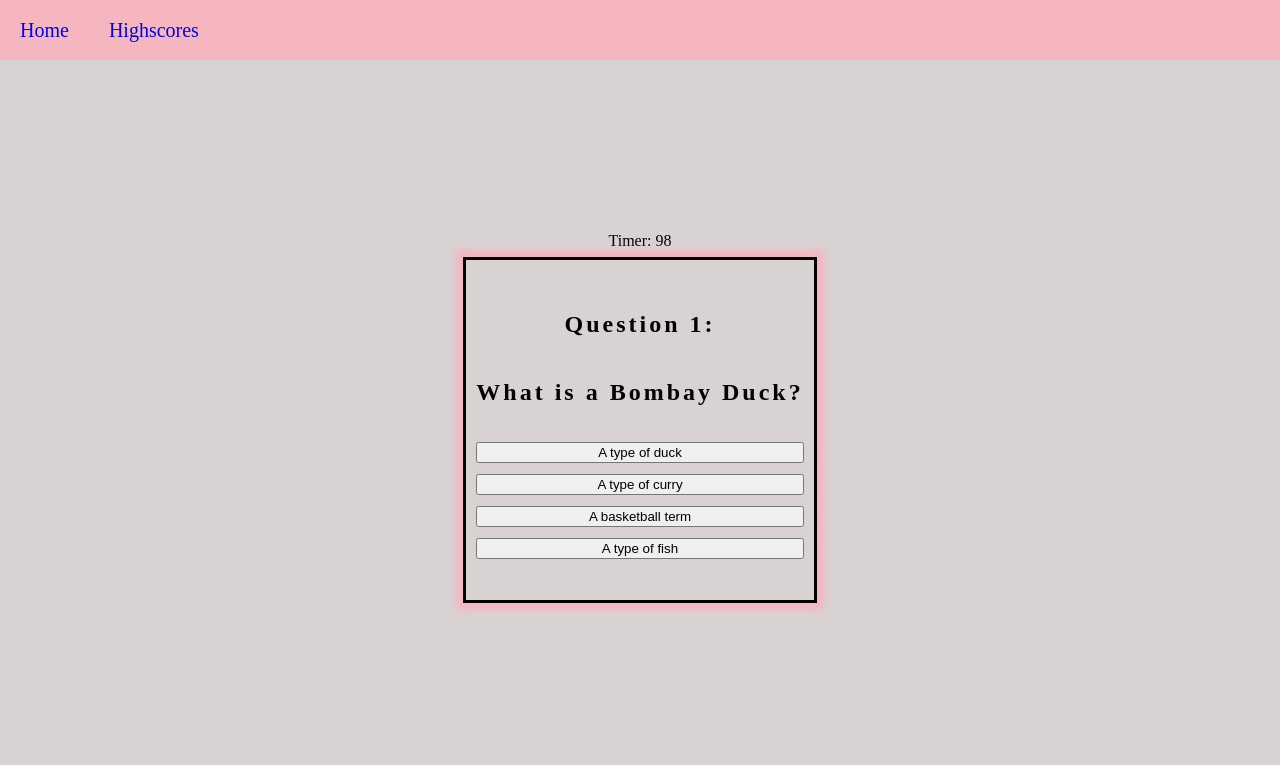
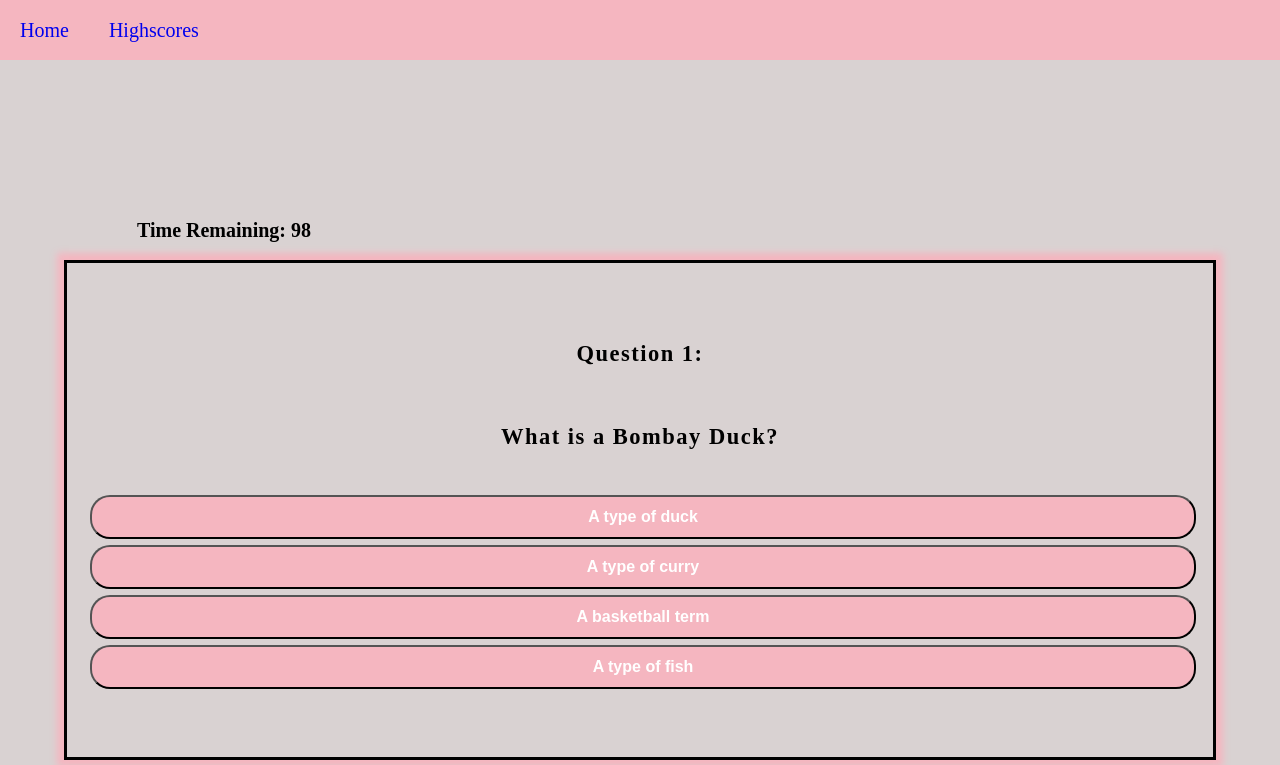
Before and after one commit to jinyiyu/code-quiz, a plain HTML site: page index.html in a window 1280 px wide. Both pictures are taken after a click on the button "START". Shown: the top 765 px of the page. Drawn offline with Linux system fonts and the light colour scheme.

Commit message:
add css to tide up the layout

```diff
--- a/assets/css/style.css
+++ b/assets/css/style.css
@@ -1,6 +1,11 @@
 :root {
   --header-and-footer-background: rgb(245, 182, 192);
   --body-background: rgb(217, 210, 210);
+  --formBackground: #ffafcc;
+  --pink-lavender: #cdb4dbff;
+  --orchid-pink: #ffc8ddff;
+  --uranian-blue: #bde0feff;
+  --baby-blue-eyes: #a2d2ffff;
 }
 
 * {
@@ -12,7 +17,7 @@ html {
 }
 
 body {
-  font-size: 1.6rem;
+  font-size: 1.5rem;
   display: flex;
   flex-direction: column;
   min-height: 100vh;
@@ -24,17 +29,14 @@ body {
 main {
   display: flex;
   flex-direction: column;
-  justify-content: center;
+  /* justify-content: center; */
   align-items: center;
+  /* flex: 2; */
 }
 
 /* my header with nav bar sticked on top */
 .header {
   background-color: var(--header-and-footer-background);
-}
-
-main {
-  flex: 2;
 }
 
 .nav-container {
@@ -57,16 +59,51 @@ main {
   padding: 0;
 }
 
-/* my section control */
+/* my sections control */
 .feedback-form-section,
 .thankyou-section,
 .question-section,
-.welcome-section {
+.welcome-section,
+.question-section,
+.highscores-section {
+  display: flex;
+  flex-direction: column;
+  justify-content: center;
   border: 0.3rem solid black;
   box-shadow: 0rem 0rem 0.7rem 0.7rem var(--header-and-footer-background);
-  letter-spacing: 0.3rem;
-  padding: 2rem 1rem;
+  letter-spacing: 0.15rem;
+  padding: 2rem 2rem;
   text-align: center;
+  width: 90%;
+  margin: 20rem;
+  height: 50rem;
+}
+.message {
+  position: absolute;
+  color: #d64639;
+  margin-top: 15rem;
+  margin-left: 40rem;
+  font-size: 2rem;
+  font-weight: 700;
+}
+.timerSpanSection {
+  position: absolute;
+  margin-top: 15rem;
+  margin-left: -65%;
+  font-size: 20px;
+  font-weight: 600;
+}
+
+.form-input {
+  width: 100%;
+  padding: 12px 20px;
+  margin: 8px 0;
+  box-sizing: border-box;
+  border: 2px solid rgb(66, 35, 35);
+  border-radius: 4px;
+}
+.form-input:focus {
+  background-color: var(--orchid-pink);
 }
 
 /* mt button control */
@@ -84,6 +121,20 @@ main {
   font-weight: bold;
   line-height: 25px;
   margin-right: 3rem;
+}
+.answer-button,
+#startBtn,
+.btn {
+  text-decoration: none;
+  background: var(--header-and-footer-background);
+  padding: 10px;
+  text-align: center;
+  border-radius: 20px;
+  margin: 3px;
+  color: white;
+  font-size: medium;
+  font-weight: 700;
+  line-height: 20px;
 }
 
 /* my highscore page */
--- a/assets/js/script.js
+++ b/assets/js/script.js
@@ -1,7 +1,7 @@
 const mainSection = document.getElementById("main");
 const startContainer = document.getElementById("banner");
 const startBtn = document.getElementById("startBtn");
-const alertSection = document.getElementById("massage");
+const alertSection = document.getElementById("message");
 
 let timer = 100;
 let questionIndex = 0;
@@ -143,12 +143,12 @@ const renderGameOver = () => {
   // create h2 title
   const h2 = document.createElement("h2");
   h2.setAttribute("class", "feedback-form-title");
-  h2.textContent = "Good job!";
+  h2.textContent = "let's save your score!";
 
   // creat h3 info
   const h3 = document.createElement("h3");
   h3.setAttribute("class", "feedback-form-info");
-  h3.textContent = "let's save your score!";
+  // h3.textContent = `Your score is: ${getFromLS().usersScore}`;
 
   // creat form info
   const form = document.createElement("form");
@@ -184,7 +184,7 @@ const validateAnswer = (event) => {
     // get the correct answer for each question
     const rightAnswer = questions[questionIndex].correctAnswer;
 
-    //compare the 2 answers - correct(if),incorrect(else)
+    //compare the 2 answers and render message
     if (userAnswer === rightAnswer) {
       // render success alert with message and status
       renderAnswerAlarm("You're correct! Keep going!");
@@ -215,7 +215,7 @@ const validateAnswer = (event) => {
       clearTimeout(alarmTimer);
     };
 
-    const alarmTimer = setTimeout(clearAlarm, 1500);
+    const alarmTimer = setTimeout(clearAlarm, 5000);
   }
 };
 
@@ -274,7 +274,8 @@ const renderQuestionSection = () => {
 const renderTimerSection = () => {
   const timerSpanSection = document.createElement("section");
   timerSpanSection.setAttribute("id", "timerSpanSection");
-  timerSpanSection.textContent = "Timer: ";
+  timerSpanSection.setAttribute("class", "timerSpanSection");
+  timerSpanSection.textContent = "Time Remaining: ";
   const timerSpan = document.createElement("span");
   timerSpan.setAttribute("id", "timerSpan");
   timerSpan.textContent = timer;
--- a/index.html
+++ b/index.html
@@ -17,13 +17,15 @@
       </nav>
     </header>
     <main class="main" id="main">
-      <section id="massage"></section>
+      <section id="message" class="message"></section>
       <!-- my welcome banner section -->
       <section class="welcome-section" id="banner">
-        <h1 class="welcome-section-title">Welcome to the code quiz!</h1>
-        <h2 class="welcome-section-info">Get ready for the challenges?</h2>
-        <div>
-          <button class="start-button" id="startBtn">START</button>
+        <div class="welcome-section-item">
+          <h1 class="welcome-section-title">Welcome to the code quiz!</h1>
+          <h2 class="welcome-section-info">Get ready for the challenges?</h2>
+          <div>
+            <button class="start-button" id="startBtn">START</button>
+          </div>
         </div>
       </section>
 
```
